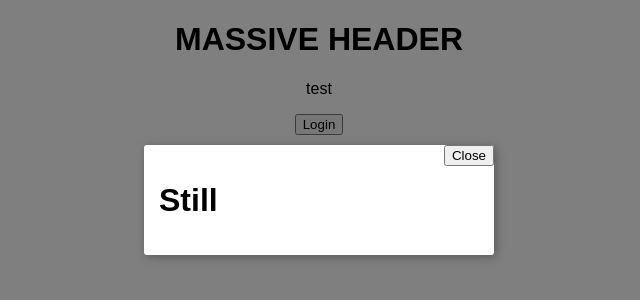
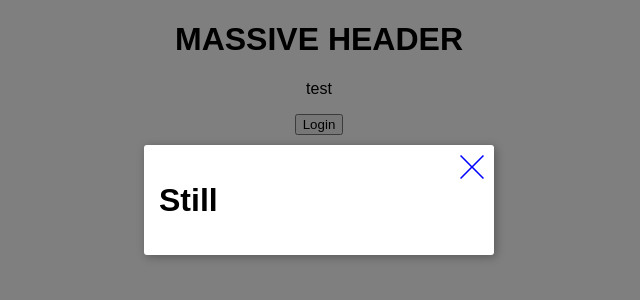
Before and after one commit to DavidThorpe71/transitions-tester, a React (Create React App) app: page / in a window 1280 px wide. Both pictures are taken after a click on the button "Login". Shown: the top 300 px of the page, without its empty margins (321-961 px from the left). Built offline with nearby package versions, Linux system fonts and the light colour scheme.

Commit message:
Pre tidying code

```diff
--- /dev/null
+++ b/src/components/Icon.js
@@ -0,0 +1,30 @@
+import React, { Component } from 'react';
+
+class Icon extends Component {
+  static defaultProps = {
+    color: 'black'
+  }
+
+  render() {
+    switch (this.props.name) {
+      case 'close':
+        return (
+          <svg
+            x="0px"
+            y="0px"
+            width="24px"
+            height="24px"
+            viewBox="0 0 31.11 31.11"
+            enableBackground="new 0 0 31.11 31.11"
+          >
+            <polygon
+              fill={this.props.color}
+              points="31.11,1.41 29.7,0 15.56,14.14 1.41,0 0,1.41 14.14,15.56 0,29.7 1.41,31.11 15.56,16.97   29.7,31.11 31.11,29.7 16.97,15.56 "
+            />
+          </svg>
+        )
+    }
+  }
+}
+
+export default Icon;
--- a/src/components/Modal.js
+++ b/src/components/Modal.js
@@ -1,5 +1,6 @@
 import React, { Component } from 'react';
 import Portal from './Portal';
+import Icon from './Icon';
 import styled from 'styled-components';
 
 class Modal extends Component {
@@ -10,7 +11,9 @@
         {on &&
           <ModalWrapper>
             <ModalCard>
-              <CloseButton onClick={toggle}>Close</CloseButton>
+              <CloseButton onClick={toggle}>
+                <Icon color="blue" name={'close'} />
+              </CloseButton>
               <div>
                 {children}
               </div>
@@ -50,6 +53,9 @@
   position: absolute;
   top: 0;
   right: 0;
+  border: none;
+  background-color: transparent;
+  padding: 10px;
 `;
 
 const Background = styled.div`
```
